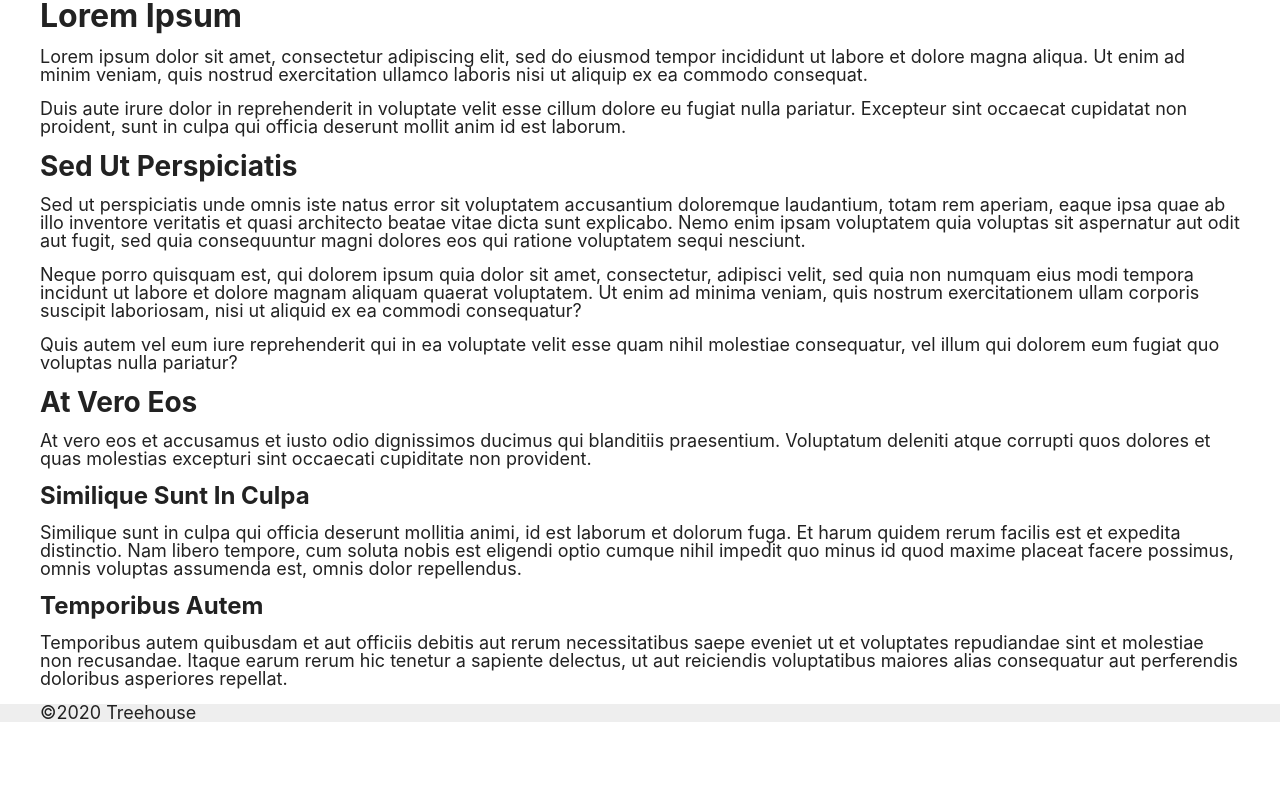
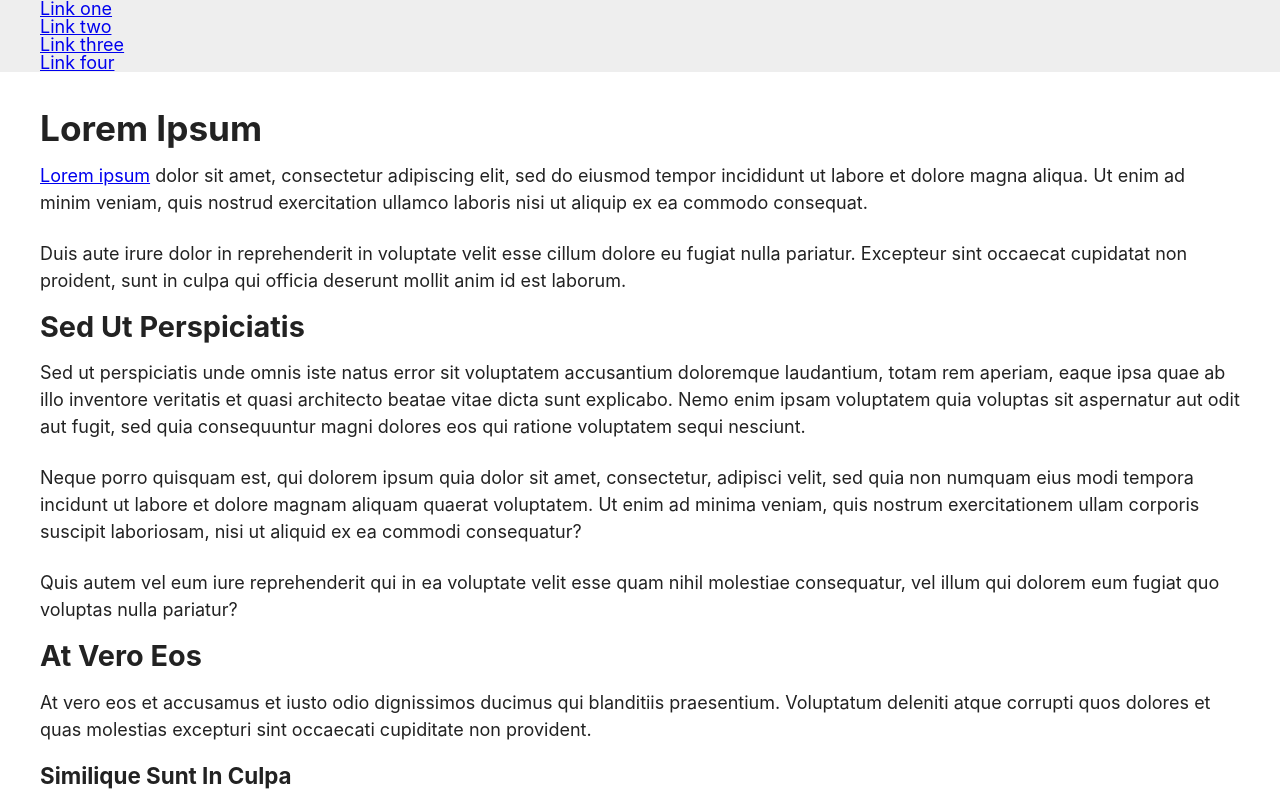
Before and after one commit to anwarmontasir/responsive-css-test-01, a plain HTML site: page index.html in a window 1280 px wide. Shown: the top 800 px of the page. Drawn offline with nearby package versions, Linux system fonts and the light colour scheme.

Commit message:
add nav, more CSS

```diff
--- a/css/style.css
+++ b/css/style.css
@@ -10,13 +10,16 @@ body {
     max-width: 1200px;
     margin: 0 auto;
 }
-h1, h2, h3, h4, p {margin-bottom: 1rem;}
-h1, h2, h3, h4 {font-weight: bold;}
-h1 {font-size: 2rem;}
-h2 {font-size: 1.75rem;}
-h3 {font-size: 1.5rem;}
-h4 {font-size: 1.25rem;}
+h1, h2, h3, p {margin-bottom: 1.5rem;}
+h1, h2, h3 {font-weight: bold; line-height: 1.1rem;}
+h1 {font-size: 2.2rem;}
+h2 {font-size: 1.8rem;}
+h3 {font-size: 1.4rem;}
+p {line-height: 1.5;}
 
-footer {
+header, footer {
     background: #eee;
 }
+main {
+    margin: 3rem 0;
+}
--- a/index.html
+++ b/index.html
@@ -8,12 +8,24 @@
     <link rel="stylesheet" href="css/style.css">
 </head>
 <body>
+    <header>
+        <div class="container">
+            <nav>
+                <ul>
+                    <li><a href="#">Link one</a></li>
+                    <li><a href="#">Link two</a></li>
+                    <li><a href="#">Link three</a></li>
+                    <li><a href="#">Link four</a></li>
+                </ul>
+            </nav>
+        </div>
+    </header>
     <main>
         <div class="container">
             <article>
                 <section>
                     <h1>Lorem Ipsum</h1>
-                    <p>Lorem ipsum dolor sit amet, consectetur adipiscing elit, sed do eiusmod tempor incididunt ut labore et dolore magna aliqua. Ut enim ad minim veniam, quis nostrud exercitation ullamco laboris nisi ut aliquip ex ea commodo consequat.</p>
+                    <p><a href="https://lipsum.com/" target="_blank" rel="noopener noreferrer">Lorem ipsum</a> dolor sit amet, consectetur adipiscing elit, sed do eiusmod tempor incididunt ut labore et dolore magna aliqua. Ut enim ad minim veniam, quis nostrud exercitation ullamco laboris nisi ut aliquip ex ea commodo consequat.</p>
                     <p>Duis aute irure dolor in reprehenderit in voluptate velit esse cillum dolore eu fugiat nulla pariatur. Excepteur sint occaecat cupidatat non proident, sunt in culpa qui officia deserunt mollit anim id est laborum.</p>
                 </section>
                 <section>
```
